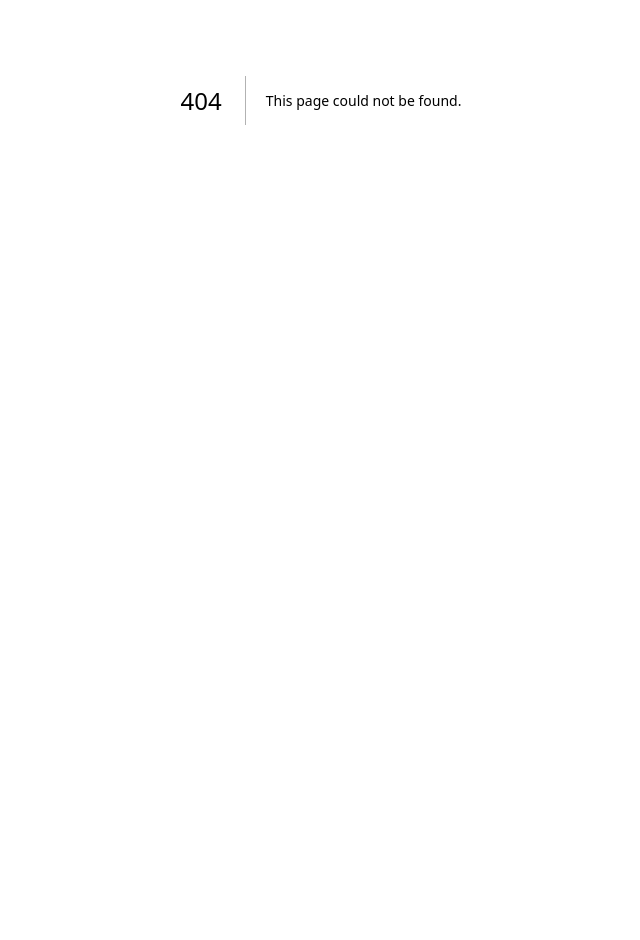
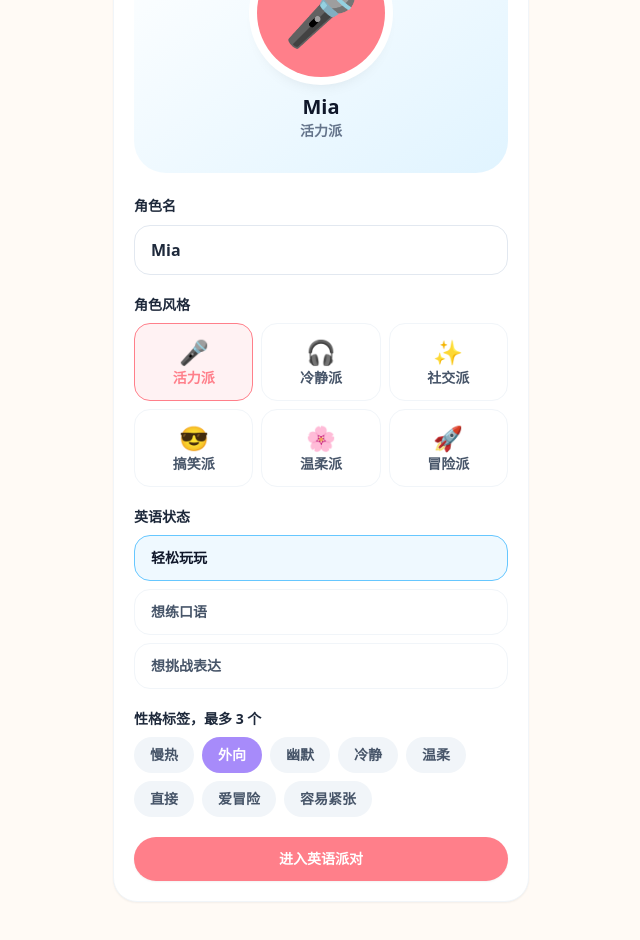
Before and after one commit to shuchaoye17-del/english-roleplay-party, a Next.js app: page /onboarding in a window 1280 px wide. Before the commit this address had no page. Shown: the part 300-1240 px from the top of the page, without its empty margins (319-959 px from the left). Before the commit the page ends 800 px from the top, so only its background shows below. Built offline with nearby package versions, Linux system fonts and the light colour scheme.

Commit message:
Add onboarding page

```diff
--- /dev/null
+++ b/src/app/onboarding/page.tsx
@@ -0,0 +1,113 @@
+'use client';
+
+import { useMemo, useState } from 'react';
+import { useRouter } from 'next/navigation';
+import { avatars, englishModes, personalityTags } from '@/data/avatars';
+import { Badge, Button, Card, PhoneShell } from '@/components/ui';
+
+export default function OnboardingPage() {
+  const router = useRouter();
+  const [selectedAvatar, setSelectedAvatar] = useState(avatars[0]);
+  const [name, setName] = useState(avatars[0].name);
+  const [englishMode, setEnglishMode] = useState(englishModes[0]);
+  const [tags, setTags] = useState<string[]>(['外向']);
+
+  const canSubmit = useMemo(() => name.trim().length > 0, [name]);
+
+  const toggleTag = (tag: string) => {
+    setTags((current) => {
+      if (current.includes(tag)) return current.filter((item) => item !== tag);
+      if (current.length >= 3) return current;
+      return [...current, tag];
+    });
+  };
+
+  const save = () => {
+    if (!canSubmit) return;
+    localStorage.setItem('erp-avatar', JSON.stringify({ avatar: selectedAvatar, name, englishMode, tags, level: 1 }));
+    router.push('/lobby');
+  };
+
+  return (
+    <PhoneShell className="pb-10">
+      <div className="mb-6 rounded-[2rem] bg-gradient-to-br from-coral/25 via-sunshine/30 to-sky/30 p-5">
+        <Badge className="bg-white/80">英语角色派对</Badge>
+        <h1 className="mt-4 text-3xl font-black leading-tight text-slate-900">创建你的英语角色</h1>
+        <p className="mt-2 text-sm leading-6 text-slate-600">选一个角色，准备进入你的第一场英文小剧场。</p>
+      </div>
+
+      <Card className="space-y-5">
+        <div className="grid place-items-center rounded-[2rem] bg-gradient-to-br from-white to-sky/20 py-8">
+          <div className={`grid h-32 w-32 place-items-center rounded-full ${selectedAvatar.color} text-6xl shadow-lg ring-8 ring-white`}>
+            {selectedAvatar.emoji}
+          </div>
+          <p className="mt-4 text-xl font-black text-slate-900">{name || selectedAvatar.name}</p>
+          <p className="text-sm font-bold text-slate-500">{selectedAvatar.style}</p>
+        </div>
+
+        <label className="block">
+          <span className="text-sm font-extrabold text-slate-800">角色名</span>
+          <input
+            value={name}
+            onChange={(event) => setName(event.target.value)}
+            className="mt-2 w-full rounded-2xl border border-slate-200 bg-white px-4 py-3 text-base font-bold outline-none focus:border-coral"
+            placeholder="输入你的角色名"
+          />
+        </label>
+
+        <div>
+          <p className="mb-2 text-sm font-extrabold text-slate-800">角色风格</p>
+          <div className="grid grid-cols-3 gap-2">
+            {avatars.map((avatar) => (
+              <button
+                key={avatar.id}
+                onClick={() => {
+                  setSelectedAvatar(avatar);
+                  setName(avatar.name);
+                }}
+                className={`rounded-2xl border p-3 text-center text-sm font-bold ${selectedAvatar.id === avatar.id ? 'border-coral bg-coral/10 text-coral' : 'border-slate-100 bg-white text-slate-600'}`}
+              >
+                <div className="text-2xl">{avatar.emoji}</div>
+                {avatar.style}
+              </button>
+            ))}
+          </div>
+        </div>
+
+        <div>
+          <p className="mb-2 text-sm font-extrabold text-slate-800">英语状态</p>
+          <div className="space-y-2">
+            {englishModes.map((mode) => (
+              <button
+                key={mode}
+                onClick={() => setEnglishMode(mode)}
+                className={`w-full rounded-2xl border px-4 py-3 text-left text-sm font-bold ${englishMode === mode ? 'border-sky bg-sky/10 text-slate-900' : 'border-slate-100 bg-white text-slate-600'}`}
+              >
+                {mode}
+              </button>
+            ))}
+          </div>
+        </div>
+
+        <div>
+          <p className="mb-2 text-sm font-extrabold text-slate-800">性格标签，最多 3 个</p>
+          <div className="flex flex-wrap gap-2">
+            {personalityTags.map((tag) => (
+              <button
+                key={tag}
+                onClick={() => toggleTag(tag)}
+                className={`rounded-full px-4 py-2 text-sm font-bold ${tags.includes(tag) ? 'bg-partyPurple text-white' : 'bg-slate-100 text-slate-600'}`}
+              >
+                {tag}
+              </button>
+            ))}
+          </div>
+        </div>
+
+        <Button className={!canSubmit ? 'opacity-50' : ''}>
+          <span onClick={save} className="block w-full">进入英语派对</span>
+        </Button>
+      </Card>
+    </PhoneShell>
+  );
+}
```
